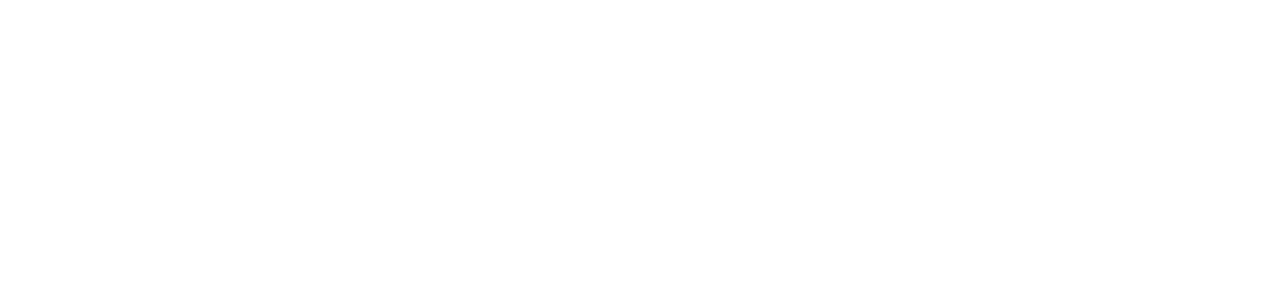
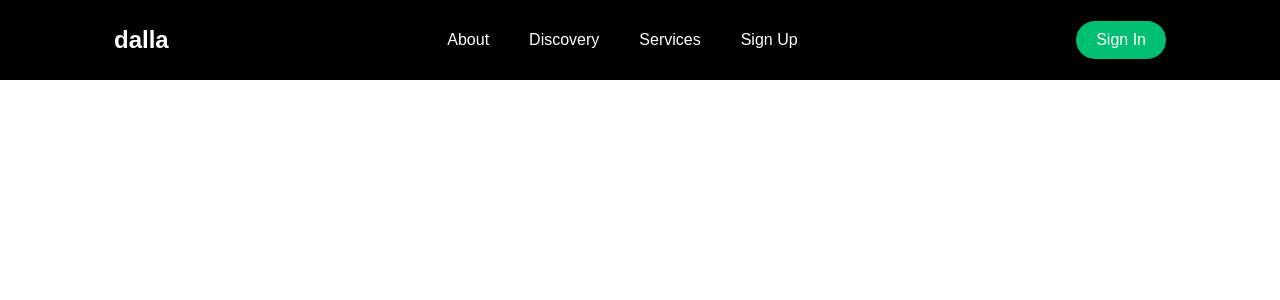
Before and after one commit to codefromahmad/virtual-banking-react, a React (Create React App) app: page / in a window 1280 px wide. Shown: the top 300 px of the page. Built offline with nearby package versions, Linux system fonts and the light colour scheme.

Commit message:
NavBar section completed

```diff
--- a/src/App.css
+++ b/src/App.css
@@ -1,38 +1,6 @@
-.App {
-  text-align: center;
+* {
+  box-sizing: border-box;
+  margin: 0;
+  padding: 0;
+  font-family: "Encode Sans Expanded", sans-serif;
 }
-
-.App-logo {
-  height: 40vmin;
-  pointer-events: none;
-}
-
-@media (prefers-reduced-motion: no-preference) {
-  .App-logo {
-    animation: App-logo-spin infinite 20s linear;
-  }
-}
-
-.App-header {
-  background-color: #282c34;
-  min-height: 100vh;
-  display: flex;
-  flex-direction: column;
-  align-items: center;
-  justify-content: center;
-  font-size: calc(10px + 2vmin);
-  color: white;
-}
-
-.App-link {
-  color: #61dafb;
-}
-
-@keyframes App-logo-spin {
-  from {
-    transform: rotate(0deg);
-  }
-  to {
-    transform: rotate(360deg);
-  }
-}
--- a/src/App.js
+++ b/src/App.js
@@ -1,7 +1,12 @@
 import "./App.css";
+import Home from "./pages";
 
 function App() {
-  return <div className="App"></div>;
+  return (
+    <div className="App">
+      <Home />
+    </div>
+  );
 }
 
 export default App;
--- /dev/null
+++ b/src/components/NavBar/NavBarElements.jsx
@@ -0,0 +1,98 @@
+import styled from "styled-components";
+import { FaBars } from "react-icons/fa";
+
+export const Nav = styled.nav`
+  display: flex;
+  justify-content: center;
+  align-items: center;
+  background: #000;
+  position: sticky;
+  top: 0;
+  color: #fff;
+  height: 80px;
+  width: 100%;
+  z-index: 10;
+
+  @media screen and (max-width: 960px) {
+    transition: 0.8s all ease;
+  }
+`;
+
+export const NavBarContainer = styled.div`
+  display: flex;
+  justify-content: space-between;
+  height: 80px;
+  width: 100%;
+  align-items: center;
+  max-width: 1100px;
+  padding: 0px 24px;
+`;
+
+export const NavLogo = styled.div`
+  color: #fff;
+  font-size: 1.5rem;
+  font-weight: bold;
+  display: flex;
+  justify-self: flex-start;
+`;
+
+export const NavMenu = styled.div`
+  display: flex;
+  justify-content: center;
+  align-items: center;
+
+  @media screen and (max-width: 768px) {
+    display: none;
+  }
+`;
+
+export const NavLink = styled.div`
+  padding: 10px 20px;
+  cursor: pointer;
+  transition: all 0.2s ease-in-out;
+
+  &:hover {
+    transition: all 0.2s ease-in-out;
+    border-radius: 5px;
+    background: #464646;
+  }
+`;
+
+export const NavBtnWrapper = styled.div`
+  @media screen and (max-width: 768px) {
+    display: none;
+  }
+`;
+
+export const NavBtn = styled.div`
+  color: #fff;
+  background: #01bf71;
+  border-radius: 50px;
+  padding: 10px 20px;
+  cursor: pointer;
+  /* transition: all 0.2s ease-in-out; */
+
+  &:hover {
+    transition: all 0.2s ease-in-out;
+    background: #fff;
+    color: #010606;
+  }
+`;
+
+export const MobileMenuWrapper = styled.div`
+  display: none;
+  cursor: pointer;
+  @media screen and (max-width: 768px) {
+    display: block;
+  }
+`;
+
+export const MobileMenu = styled(FaBars)`
+  font-size: 1.8rem;
+  /* &:hover {
+    transition: all 0.2s ease-in-out;
+    border-radius: 10px;
+    padding: 5px;
+    background: #464646;
+  } */
+`;
--- /dev/null
+++ b/src/components/NavBar/index.jsx
@@ -0,0 +1,38 @@
+import React from "react";
+import {
+  Nav,
+  NavBarContainer,
+  NavBtn,
+  NavLogo,
+  NavMenu,
+  NavLink,
+  NavBtnWrapper,
+  MobileMenuWrapper,
+  MobileMenu,
+} from "./NavBarElements";
+
+const NavBar = () => {
+  return (
+    <>
+      <Nav>
+        <NavBarContainer>
+          <NavLogo>dalla</NavLogo>
+          <NavMenu>
+            <NavLink to="about">About</NavLink>
+            <NavLink to="discovery">Discovery</NavLink>
+            <NavLink to="services">Services</NavLink>
+            <NavLink to="signup">Sign Up</NavLink>
+          </NavMenu>
+          <NavBtnWrapper>
+            <NavBtn>Sign In</NavBtn>
+          </NavBtnWrapper>
+          <MobileMenuWrapper>
+            <MobileMenu />
+          </MobileMenuWrapper>
+        </NavBarContainer>
+      </Nav>
+    </>
+  );
+};
+
+export default NavBar;
--- /dev/null
+++ b/src/pages/index.jsx
@@ -0,0 +1,12 @@
+import React from "react";
+import NavBar from "../components/NavBar";
+
+const Home = () => {
+  return (
+    <>
+      <NavBar />
+    </>
+  );
+};
+
+export default Home;
```
